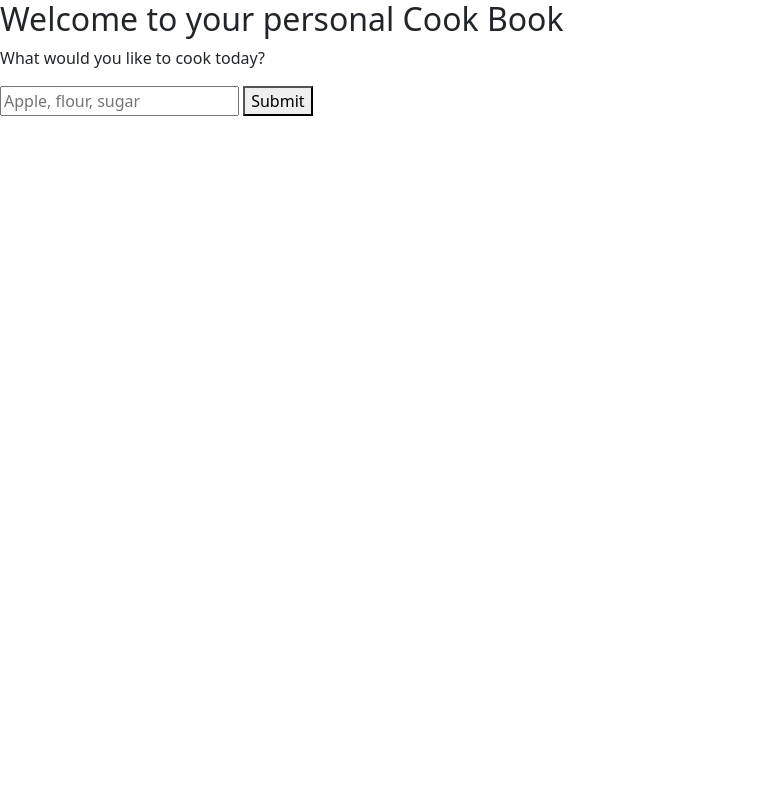
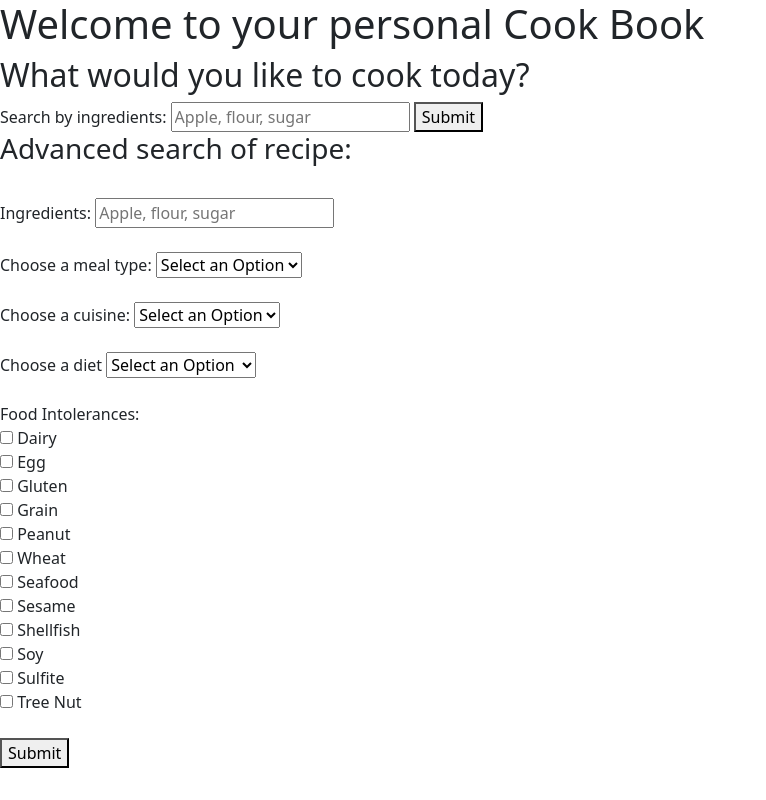
Before and after one commit to lsireneva/cookbook, a Flask app: page / in a window 1280 px wide. Shown: the whole page, without its empty margins (0-766 px from the left). Run offline with Flask 2, Linux system fonts and the light colour scheme.

Commit message:
added a route for com[lex search

```diff
--- a/server.py
+++ b/server.py
@@ -37,10 +37,41 @@ def get_recipes():
     recipes = response.json()
 
     #print(recipes)
-    #for recipe in recipes:
-    #    print (recipe['title'])
+    # for recipe in recipes:
+    #     print (recipe['title'])
+    #     print(recipe["usedIngredients"])
 
     return render_template('recipes.html', recipes=recipes)
+
+@app.route('/recipes_advanced')
+def get_receipes_advanced():
+
+    ingredients = request.args.get("ingredients")
+    print("******Input Ingredients:*****", ingredients)
+
+    cuisine = request.args.get("cuisine")
+    print("******Cuisine:*****", cuisine)
+
+    #ingredients = ["chicken", "pasta", "butter"]
+    url = 'https://api.spoonacular.com/recipes/complexSearch'
+    payload = {'ingredients': ingredients, 'cuisine': cuisine, 'number': 10, 'apiKey': API_KEY}
+
+    response = requests.get(url, params=payload)
+
+    if response.status_code != 200:
+                response.raise_for_status()
+
+    recipes = response.json()
+
+    print(recipes)
+    # for recipe in recipes:
+    #     print (recipe['title'])
+    #     print(recipe["usedIngredients"])
+
+    return render_template('recipes_advanced.html', recipes=recipes)
+
+
+
 
 
 if __name__ == '__main__':
--- a/templates/base.html
+++ b/templates/base.html
@@ -6,7 +6,7 @@
   <link href="https://cdn.jsdelivr.net/npm/bootstrap@5.0.1/dist/css/bootstrap.min.css" rel="stylesheet"
   integrity="sha384-+0n0xVW2eSR5OomGNYDnhzAbDsOXxcvSN1TPprVMTNDbiYZCxYbOOl7+AMvyTG2x" crossorigin="anonymous">
   <link href="https://fonts.googleapis.com/css?family=Lobster" rel="stylesheet" type="text/css">
-
+  <link rel="stylesheet" href="/static/cookbook.css">
 </head>
 <body>
   {% block body %}{% endblock %}
--- a/templates/homepage.html
+++ b/templates/homepage.html
@@ -3,17 +3,104 @@
 {% block title %}Cook Book{% endblock %}
 {%block body%}
 
-<div id="welcome">
-    <h2>Welcome to your personal Cook Book</h2>
-    <fieldset>
-        <div class="search-container">
-            <form action="/recipes" method="GET">
-                <p>What would you like to cook today?</p>
-                <input type="text" placeholder="Apple, flour, sugar" aria-label="Ingridients" aria-describedby="button-addon2" name="ingredients" method="POST">
-                <button type="submit" id="submit">Submit</button>
-            </form>
-          </div>
-    </fieldset>
-  </div>
+    <h1>Welcome to your personal Cook Book</h1>
+    <h2>What would you like to cook today?</h2>
+
+      <section id="search-by-ingredients-container">
+        <form action="/recipes" method="GET">
+          <label for="search_ingredients">Search by ingredients:</label>
+          <input type="text" id ="search_ingredients" placeholder="Apple, flour, sugar" name="ingredients" method="POST">
+          <button type="submit" id="submit">Submit</button>
+        </form>
+      </section>
+
+      <section id="advanced-search-container">
+        <h3>Advanced search of recipe:</h3><br>
+        <form action="/recipes_advanced" method="GET">
+            <label for="search_ingredients">Ingredients:</label>
+            <input type="text" id ="search_advanced" placeholder="Apple, flour, sugar" name="ingredients" method="POST"><br>
+            <div><br>
+              <label>Choose a meal type:</label>
+              <select name="meal_type" id="meal_type" method="POST">
+                  <option value="none" selected disabled hidden>Select an Option</option>
+                  <option value="main_course">main course</option>
+                  <option value="side_dish">side dish</option>
+                  <option value="dessert">dessert</option>
+                  <option value="appetizer">appetizer</option>
+                  <option value="salad">salad</option>
+                  <option value="bread">bread</option>
+                  <option value="breakfast">breakfast</option>
+                  <option value="soup">soup</option>
+                  <option value="sauce">sauce</option>
+                  <option value="snack">snack</option>
+                  <option value="fingerfood">fingerfood</option>
+                  <option value="drink">drink</option>
+              </select>
+          </div><br>
+            <div>
+              <label>Choose a cuisine:</label>
+              <select name="cuisine" id="cuisine" method="POST">
+                  <option value="none" selected disabled hidden>Select an Option</option>
+                  <option value="european">European</option>
+                  <option value="french">French</option>
+                  <option value="korean">Korean</option>
+                  <option value="american">American</option>
+                  <option value="chinese">Chinese</option>
+                  <option value="british">British</option>
+                  <option value="italian">Italian</option>
+                  <option value="mediterranean">Mediterranean</option>
+                  <option value="mexican">Mexican</option>
+                  <option value="japanese">Japanese</option>
+                  <option value="german">German</option>
+                  <option value="indian">Indian</option>
+              </select>
+          </div><br>
+          <div>
+            <label>Choose a diet</label>
+            <select name="diet" id="diet" method="POST">
+                <option value="none" selected disabled hidden>Select an Option</option>
+                <option value="glute_free">Gluten Free</option>
+                <option value="keto">Ketogenic</option>
+                <option value="vegeterian">Vegetarian</option>
+                <option value="lacto_vegeterian">Lacto-Vegetarian</option>
+                <option value="vegan">Vegan</option>
+                <option value="pescetarian">Pescetarian</option>
+                <option value="paleo">Paleo</option>
+                <option value="low_fodmap">Low FODMAP</option>
+                <option value="whole_30">Whole30</option>
+            </select>
+        </div><br>
+        <div>
+        <label>Food Intolerances:</label><br>
+          <input type="checkbox" id="dairy" name="dairy" value="dairy">
+          <label for="dairy"> Dairy</label><br>
+          <input type="checkbox" id="egg" name="egg" value="egg">
+          <label for="egg">Egg</label><br>
+          <input type="checkbox" id="gluten" name="gluten" value="gluten">
+          <label for="gluten">Gluten</label><br>
+          <input type="checkbox" id="grain" name="grain" value="grain">
+          <label for="grain">Grain</label><br>
+          <input type="checkbox" id="peanut" name="peanut" value="peanut">
+          <label for="peanut">Peanut</label><br>
+          <input type="checkbox" id="wheat" name="wheat" value="wheat">
+          <label for="wheat">Wheat</label><br>
+          <input type="checkbox" id="seafood" name="seafood" value="seafood">
+          <label for="seafood">Seafood</label><br>
+          <input type="checkbox" id="sesame" name="sesame" value="sesame">
+          <label for="sesame">Sesame</label><br>
+          <input type="checkbox" id="shellfish" name="shellfish" value="shellfish">
+          <label for="shellfish">Shellfish</label><br>
+          <input type="checkbox" id="soy" name="soy" value="soy">
+          <label for="soy">Soy</label><br>
+          <input type="checkbox" id="sulfite" name="sulfite" value="sulfite">
+          <label for="sulfite">Sulfite</label><br>
+          <input type="checkbox" id="treenut" name="treenut" value="treenut">
+          <label for="treenut">Tree Nut</label><br>
+        </div> <br>
+
+        <button type="submit" id="submit">Submit</button>
+        </form>
+      </section>
+
 
 {% endblock %}
--- a/templates/recipes.html
+++ b/templates/recipes.html
@@ -10,6 +10,7 @@
     <li>
       <div>{{recipe['title']}}</div>
       <img src="{{recipe['image']}}" width='20%'>
+      <div>{{recipe['usedIngredients']}}</div>
     </li>
   {% endfor %}
 </ol>
```
